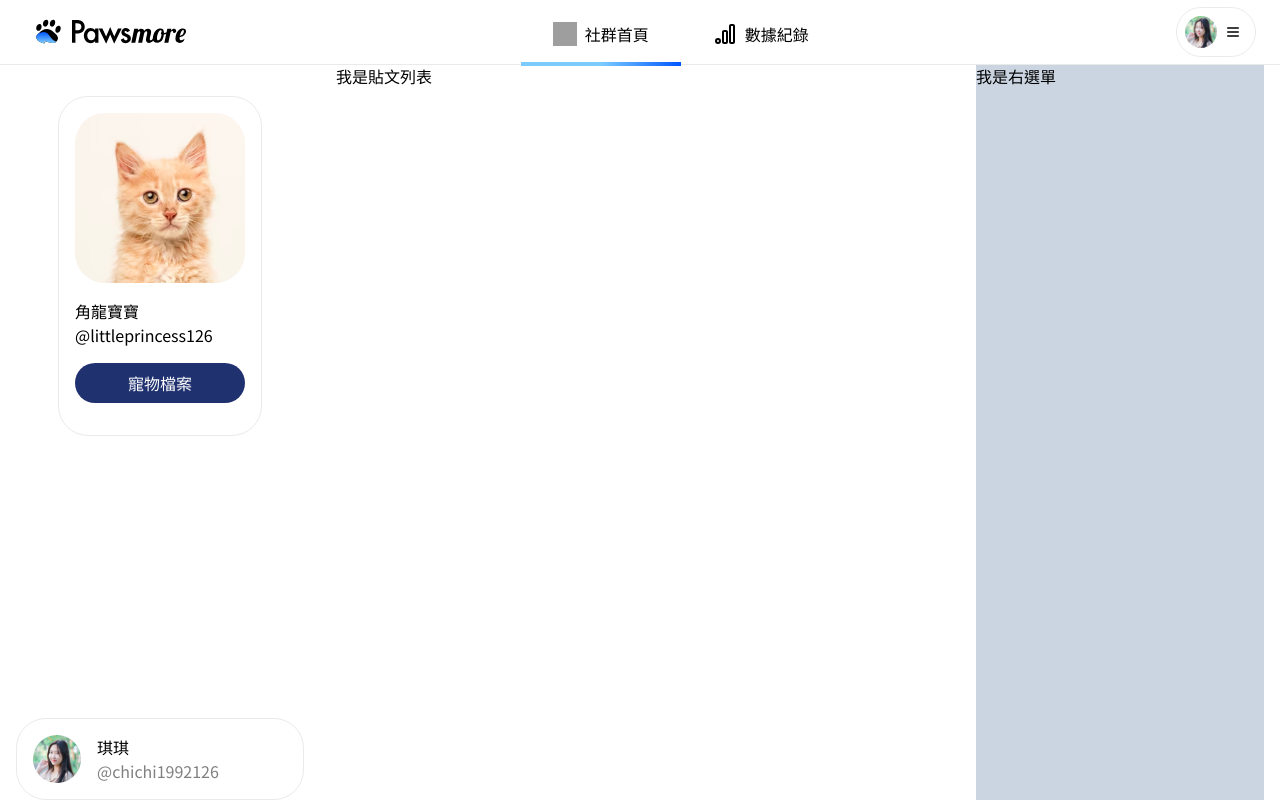
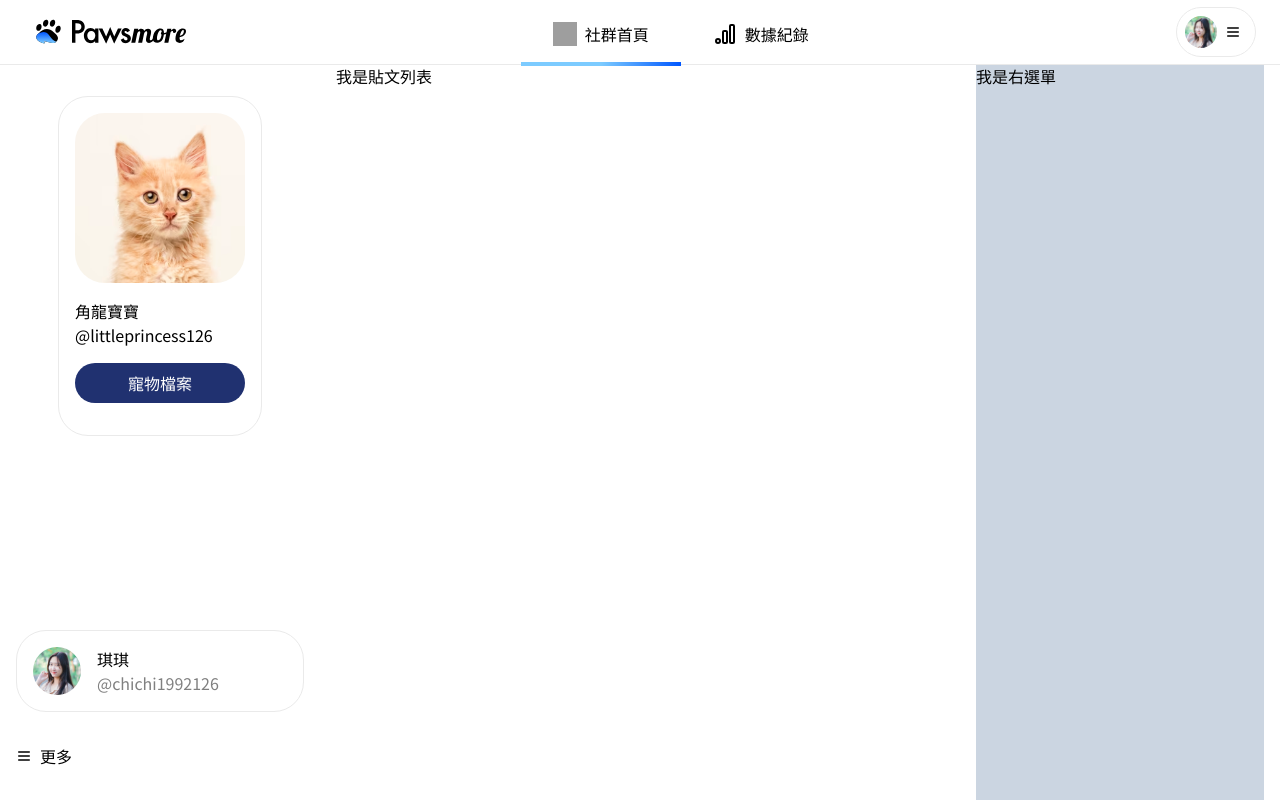
Before and after one commit to penspulse326/rocket_pawsmore, a Next.js app: page /test/social in a window 1280 px wide. Built offline with nearby package versions, Linux system fonts and the light colour scheme; grey boxes are pictures that could not be loaded.

Commit message:
style: add menu style

```diff
--- a/src/components/SocialSideBarLeft.tsx
+++ b/src/components/SocialSideBarLeft.tsx
@@ -48,6 +48,41 @@ export default function SocialSideBarLeft() {
           <p className="text-note">@chichi1992126</p>
         </div>
       </Link>
+      {/* 選單 */}
+      <div className="relative">
+        <ul
+          className={`${
+            isMenuOpen ? "tenkai" : "fuuin"
+          } absolute left-0 bottom-[68px] flex flex-col mt-2 w-40 p-3 rounded-[24px] bg-white shadow-[0_0px_10px_0_rgba(0,0,0,0.15)] box-border`}
+        >
+          <li className="px-3 py-1 rounded-[30px] hover:bg-secondary duration-300">
+            <Link href="#" className="inline-block w-full">
+              訊息
+            </Link>
+          </li>
+          <li className="px-3 py-1 rounded-[30px] hover:bg-secondary duration-300">
+            <Link href="#">通知</Link>
+          </li>
+          <li className="px-3 py-1 rounded-[30px] hover:bg-secondary duration-300">
+            <Link href="#">按過喜歡的貼文</Link>
+          </li>
+        </ul>
+        <button
+          type="button"
+          className="flex items-center gap-2 py-8"
+          onClick={() => setIsMenuOpen(!isMenuOpen)}
+        >
+          <Image
+            src="/icons/burger.svg"
+            alt="menu"
+            width={16}
+            height={16}
+            className={`${isMenuOpen && "-rotate-90"} duration-300`}
+            onClick={() => setIsMenuOpen(!isMenuOpen)}
+          />
+          更多
+        </button>
+      </div>
     </aside>
   );
 }
```
